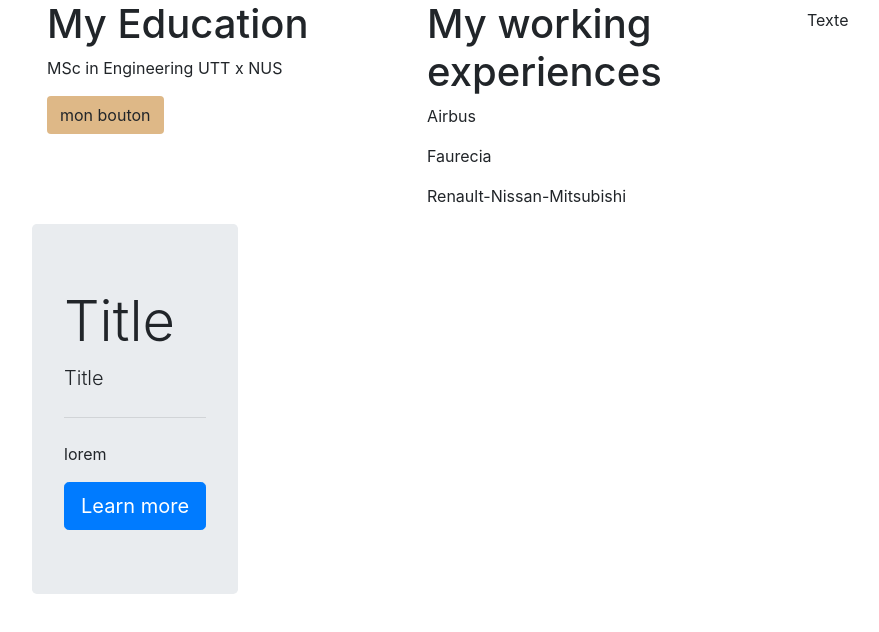
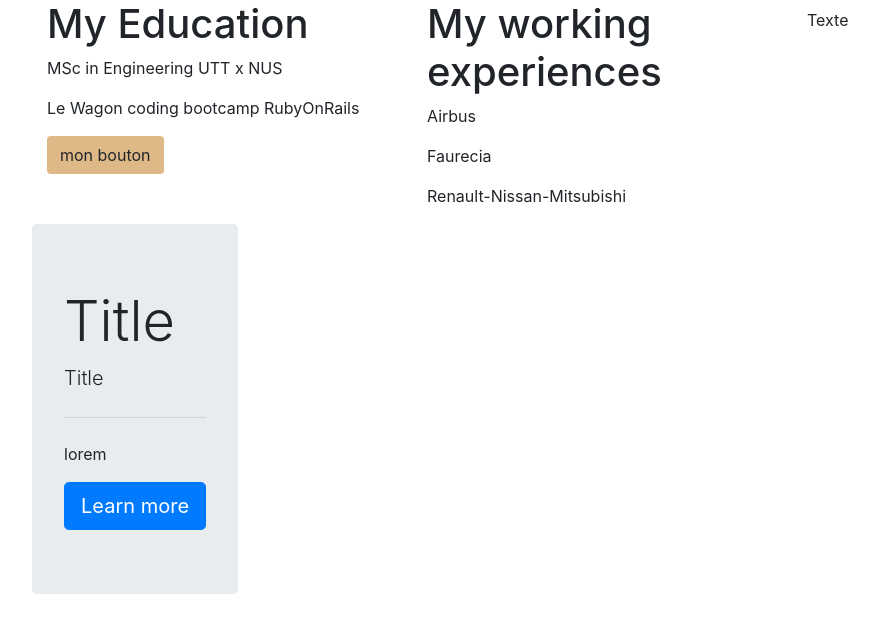
Before and after one commit to Wildstef/stefanbarolin, a plain HTML site: page index.html in a window 1280 px wide. Shown: the whole page, without its empty margins (38-917 px from the left). Drawn offline with nearby package versions, Linux system fonts and the light colour scheme.

Commit message:
Just changed something to test

```diff
--- a/index.html
+++ b/index.html
@@ -20,6 +20,9 @@
             <h1>My Education</h1>
             <p>
               MSc in Engineering UTT x NUS
+            </p>
+            <p>
+              Le Wagon coding bootcamp RubyOnRails
             </p>
             <button class="btn btn-custom">mon bouton</button>
           </article>
```
